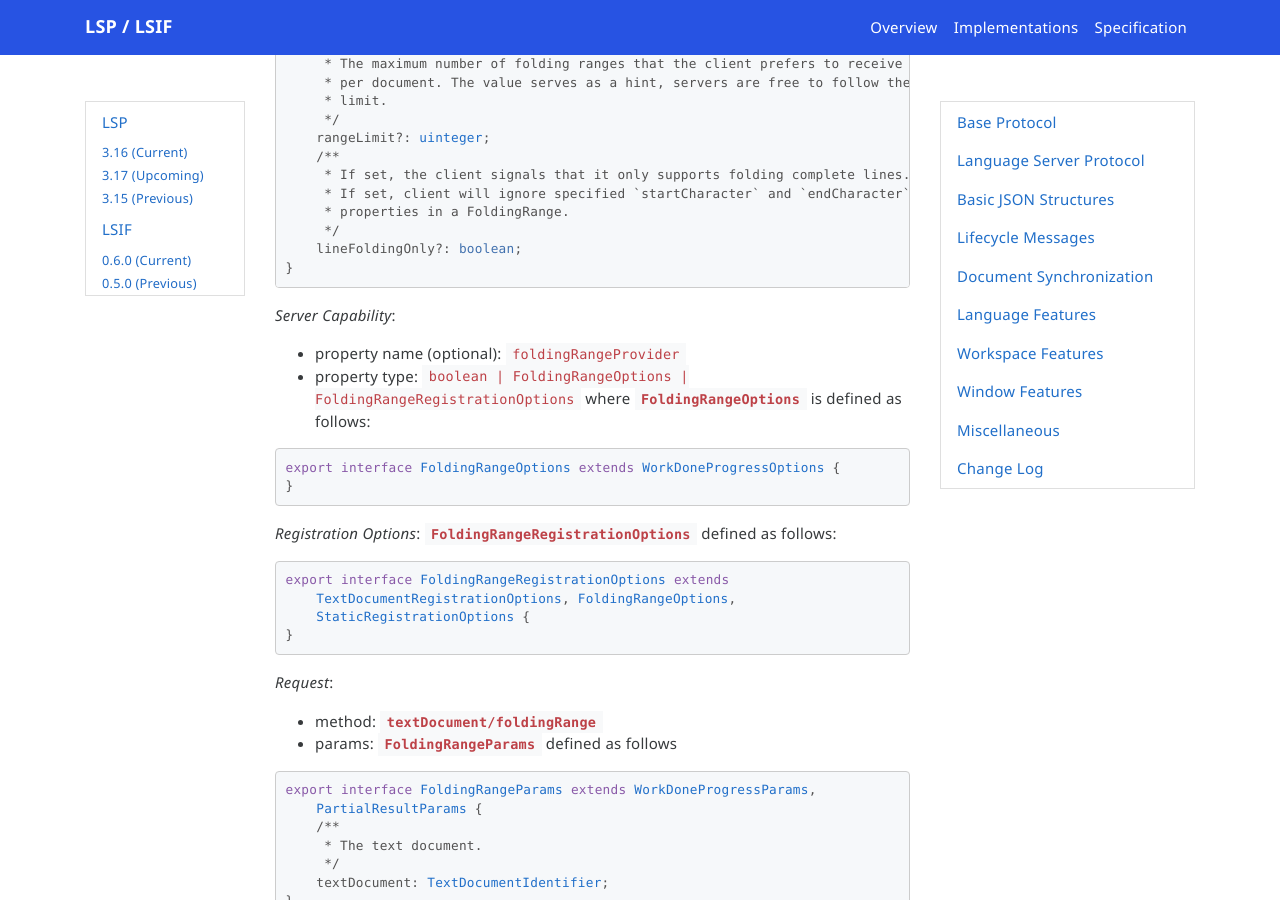
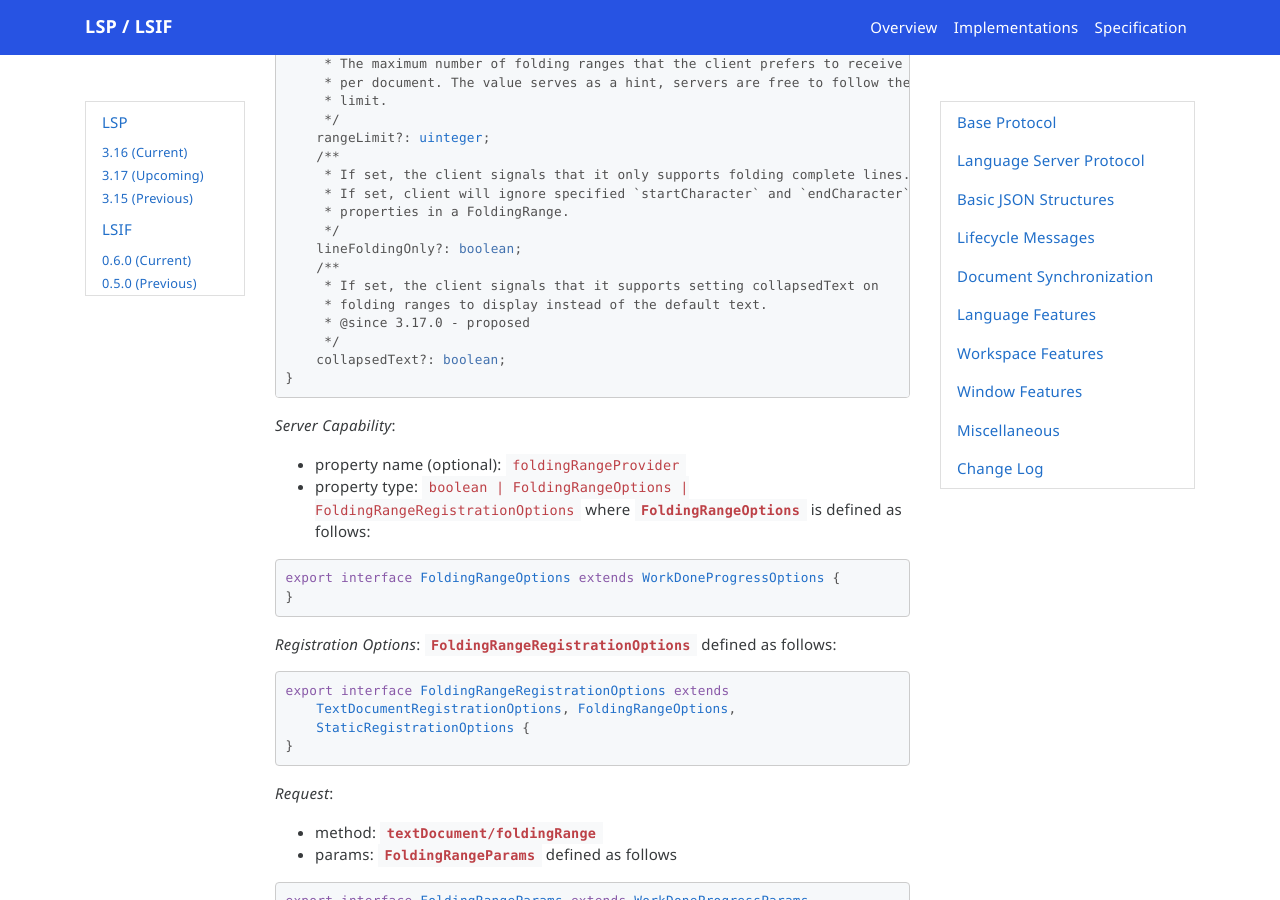
Before and after one commit to microsoft/language-server-protocol, a Jekyll site: the page built from _specifications/lsp/3.17/specification.md, in a window 1280 px wide and 900 px high, scrolled down 94221 px. Built offline with Jekyll 4.4.1, drawn with Linux system fonts in a browser that asks for light colours; nearby versions of some CDN libraries; emoji names are drawn with the system emoji font; comment, search, counter and statistics services are not loaded; some of the changed text lies outside the part shown.

Commit message:
Add client capability

````diff
--- a/_specifications/lsp/3.17/language/foldingRange.md
+++ b/_specifications/lsp/3.17/language/foldingRange.md
@@ -31,6 +31,12 @@ export interface FoldingRangeClientCapabilities {
 	 * properties in a FoldingRange.
 	 */
 	lineFoldingOnly?: boolean;
+	/**
+	 * If set, the client signals that it supports setting collapsedText on
+	 * folding ranges to display instead of the default text.
+	 * @since 3.17.0 - proposed
+	 */
+	collapsedText?: boolean;
 }
 ```
 
````
